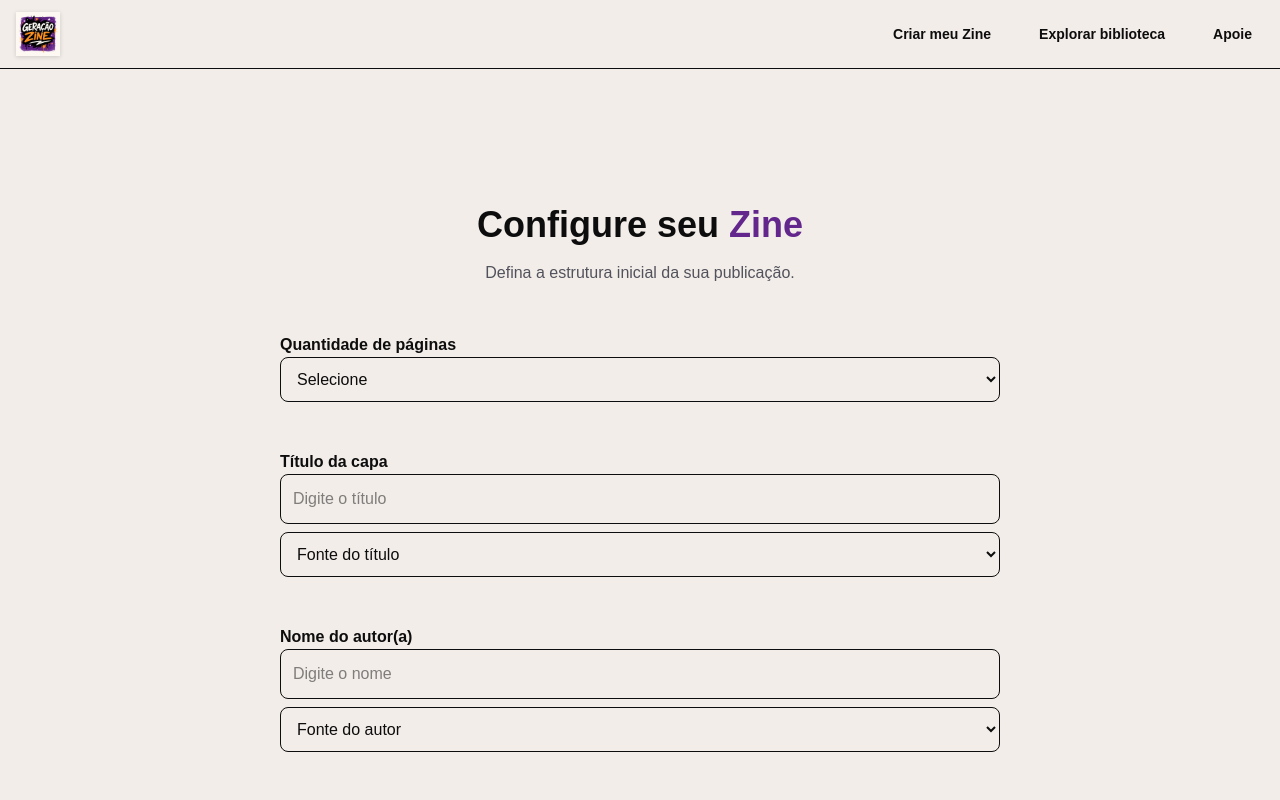
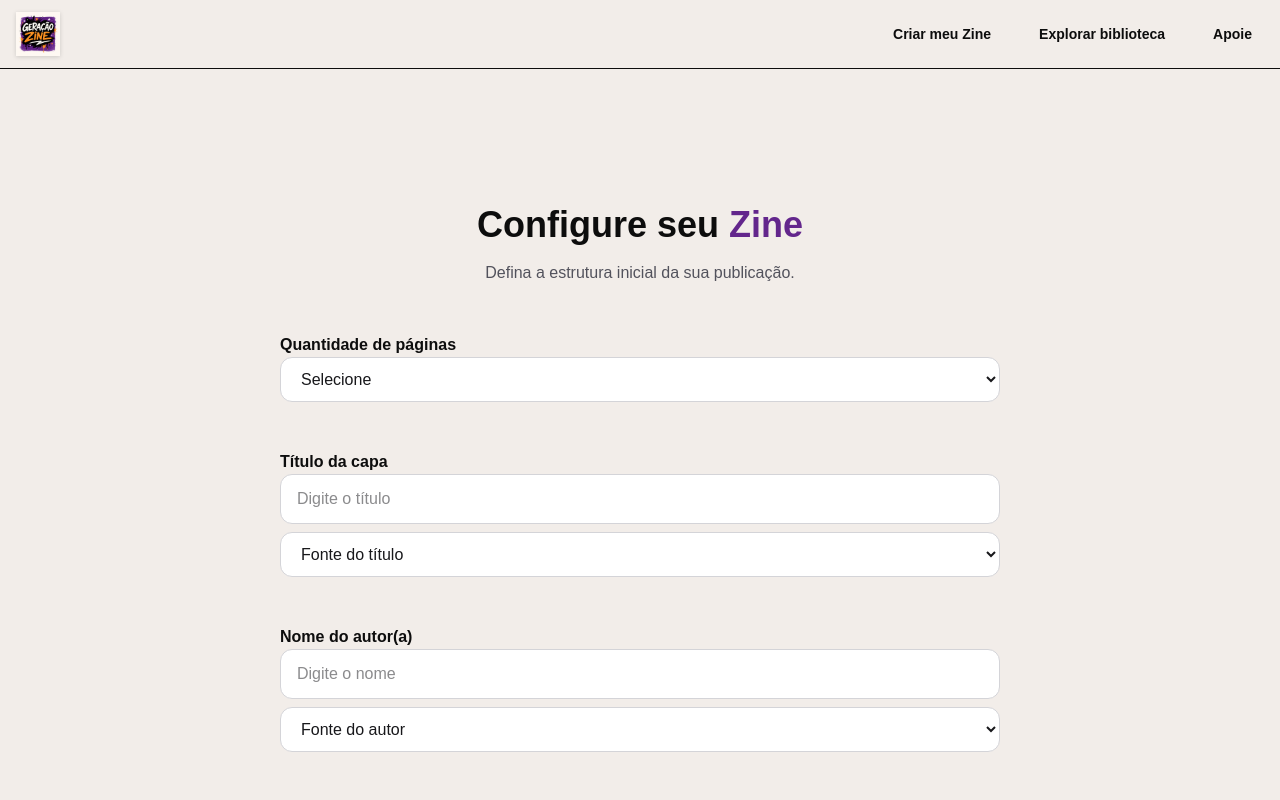
Before and after one commit to Geracao-Zine/geracao-zine, a Next.js app: page /Create in a window 1280 px wide. Shown: the top 800 px of the page. Built offline with nearby package versions, Linux system fonts and the light colour scheme.

Commit message:
melhorando páginas de edição do zine.

```diff
--- a/src/app/Create/page.tsx
+++ b/src/app/Create/page.tsx
@@ -1,5 +1,5 @@
 "use client";
-import { useState } from "react";
+import { useEffect, useState } from "react";
 import { useRouter } from "next/navigation";
 
 export default function CreatePage() {
@@ -18,7 +18,9 @@ export default function CreatePage() {
 	const [authorName, setAuthorName] = useState("");
 	const [authorFont, setAuthorFont] = useState("");
 	const [date, setDate] = useState(new Date());
-
+	useEffect(() => {
+		console.log("autor", authorName, "titulo", coverTitle, "páginas", pages, "data", date, "fonte título", titleFont, "fonte autor", authorFont);
+	}, [authorName, coverTitle, pages, date, titleFont, authorFont]);
 	const handleContinue = () => {
 		if (!pages || !coverTitle || !authorName) return;
 
@@ -31,7 +33,7 @@ export default function CreatePage() {
 			date: date.toISOString(),
 		});
 
-		router.push(`/editor?${params.toString()}`);
+		router.push(`/Editor?${params.toString()}`);
 	};
 
 	const isValid =
@@ -54,10 +56,24 @@ export default function CreatePage() {
 				<div className="space-y-2">
 					<label className="font-semibold">Quantidade de páginas</label>
 					<select
-						className="w-full border rounded-lg p-3"
+						value={pages ?? ""}
 						onChange={(e) => setPages(Number(e.target.value))}
+						className="
+							w-full
+							bg-white dark:bg-zinc-900
+							text-zinc-900 dark:text-zinc-100
+							border border-zinc-300 dark:border-zinc-700
+							rounded-xl
+							px-4 py-3
+							focus:outline-none
+							focus:ring-2
+							focus:ring-[var(--purple-dark)]
+							transition
+						"
 					>
-						<option value="">Selecione</option>
+						<option value="" className="text-zinc-400">
+							Selecione
+						</option>
 						{paginas.map((p) => (
 							<option key={p} value={p}>
 								{p} páginas
@@ -71,17 +87,42 @@ export default function CreatePage() {
 					<label className="font-semibold">Título da capa</label>
 					<input
 						type="text"
-						className="w-full border rounded-lg p-3"
+						className="
+							w-full
+							bg-white dark:bg-zinc-900
+							text-zinc-900 dark:text-zinc-100
+							border border-zinc-300 dark:border-zinc-700
+							rounded-xl
+							px-4 py-3
+							focus:outline-none
+							focus:ring-2
+							focus:ring-[var(--purple-dark)]
+							transition
+						"
 						placeholder="Digite o título"
 						value={coverTitle}
 						onChange={(e) => setCoverTitle(e.target.value)}
 					/>
 
 					<select
-						className="w-full border rounded-lg p-3"
+						value={titleFont}
 						onChange={(e) => setTitleFont(e.target.value)}
+						className="
+							w-full
+							bg-white dark:bg-zinc-900
+							text-zinc-900 dark:text-zinc-100
+							border border-zinc-300 dark:border-zinc-700
+							rounded-xl
+							px-4 py-3
+							focus:outline-none
+							focus:ring-2
+							focus:ring-[var(--purple-dark)]
+							transition
+						"
 					>
-						<option value="">Fonte do título</option>
+						<option value="" className="text-zinc-400">
+							Fonte do título
+						</option>
 						{fontes.map((fonte) => (
 							<option key={fonte.id} value={fonte.id}>
 								{fonte.name}
@@ -95,14 +136,36 @@ export default function CreatePage() {
 					<label className="font-semibold">Nome do autor(a)</label>
 					<input
 						type="text"
-						className="w-full border rounded-lg p-3"
+						className="
+							w-full
+							bg-white dark:bg-zinc-900
+							text-zinc-900 dark:text-zinc-100
+							border border-zinc-300 dark:border-zinc-700
+							rounded-xl
+							px-4 py-3
+							focus:outline-none
+							focus:ring-2
+							focus:ring-[var(--purple-dark)]
+							transition
+							"
 						placeholder="Digite o nome"
 						value={authorName}
 						onChange={(e) => setAuthorName(e.target.value)}
 					/>
 
 					<select
-						className="w-full border rounded-lg p-3"
+						className="
+							w-full
+							bg-white dark:bg-zinc-900
+							text-zinc-900 dark:text-zinc-100
+							border border-zinc-300 dark:border-zinc-700
+							rounded-xl
+							px-4 py-3
+							focus:outline-none
+							focus:ring-2
+							focus:ring-[var(--purple-dark)]
+							transition
+						"
 						onChange={(e) => setAuthorFont(e.target.value)}
 					>
 						<option value="">Fonte do autor</option>
@@ -119,7 +182,18 @@ export default function CreatePage() {
 					<label className="font-semibold">Data</label>
 					<input
 						type="date"
-						className="w-full border rounded-lg p-3"
+						className="
+							w-full
+							bg-white dark:bg-zinc-900
+							text-zinc-900 dark:text-zinc-100
+							border border-zinc-300 dark:border-zinc-700
+							rounded-xl
+							px-4 py-3
+							focus:outline-none
+							focus:ring-2
+							focus:ring-[var(--purple-dark)]
+							transition
+						"
 						onChange={(e) =>
 							setDate(new Date(e.target.value))
 						}
--- a/src/app/Editor/page.tsx
+++ b/src/app/Editor/page.tsx
@@ -1,29 +1,111 @@
 "use client";
 
+import { useSearchParams } from "next/navigation";
+import { useMemo } from "react";
+
 export default function EditorPage() {
+	const searchParams = useSearchParams();
 
-  return (
-    <main className="min-h-screen pt-[var(--navbar-height)] bg-zinc-100">
+	const pages = Number(searchParams.get("pages")) || 0;
+	const coverTitle = searchParams.get("coverTitle") || "";
+	const authorName = searchParams.get("authorName") || "";
+	const titleFont = searchParams.get("titleFont") || "font-sans";
+	const authorFont = searchParams.get("authorFont") || "font-sans";
+	const date = searchParams.get("date");
 
-      {/* Toolbar */}
-      <div className="w-full px-6 py-4 bg-white border-b flex items-center justify-between">
-        <h1 className="font-semibold">
-          Editor - Geração Zine
-        </h1>
+	const formattedDate = useMemo(() => {
+		if (!date) return "";
+		return new Date(date).toLocaleDateString("pt-BR");
+	}, [date]);
 
-        <div className="flex gap-4">
-          <button className="px-4 py-2 rounded-full bg-zinc-200 hover:bg-zinc-300 transition">
-            Salvar
-          </button>
+	const pageArray = Array.from({ length: pages }, (_, i) => i + 1);
 
-          <button className="px-4 py-2 rounded-full bg-[var(--purple-dark)] text-white hover:opacity-90 transition">
-            Publicar
-          </button>
-        </div>
-      </div>
+	return (
+		<main className="min-h-screen bg-zinc-100 dark:bg-black text-zinc-900 dark:text-zinc-100 p-10">
 
+			<div className="grid grid-cols-1 md:grid-cols-2 lg:grid-cols-3 gap-8">
 
+				{pageArray.map((pageNumber) => {
 
-    </main>
-  );
+					// 🟣 CAPA (Página 1)
+					if (pageNumber === 1) {
+						return (
+							<div
+								key={pageNumber}
+								className="
+									bg-gradient-to-br
+									from-purple-600
+									to-purple-900
+									text-white
+									shadow-2xl
+									rounded-2xl
+									aspect-[3/4]
+									flex flex-col
+									justify-between
+									p-8
+								"
+							>
+								<div>
+									<h1 className={`text-4xl font-bold leading-tight ${titleFont}`}>
+										{coverTitle}
+									</h1>
+								</div>
+
+								<div className="space-y-2">
+									<p className={`text-lg ${authorFont}`}>
+										{authorName}
+									</p>
+									<p className="text-sm opacity-80">
+										{formattedDate}
+									</p>
+								</div>
+							</div>
+						);
+					}
+
+					// ⚪ OUTRAS PÁGINAS
+					return (
+						<div
+							key={pageNumber}
+							className="
+								bg-white dark:bg-zinc-900
+								shadow-xl
+								rounded-2xl
+								aspect-[3/4]
+								border border-zinc-200 dark:border-zinc-800
+								flex flex-col
+								overflow-hidden
+							"
+						>
+							<div className="p-4 border-b border-zinc-200 dark:border-zinc-800 text-sm text-zinc-500">
+								Página {pageNumber}
+							</div>
+
+							<div
+								contentEditable
+								suppressContentEditableWarning
+								className="
+									flex-1
+									p-6
+									outline-none
+									focus:bg-zinc-50 dark:focus:bg-zinc-800
+									transition
+								"
+							>
+								<p className="text-zinc-400">
+									Clique aqui para editar...
+								</p>
+							</div>
+
+							<div className="p-3 text-center text-xs text-zinc-400 border-t border-zinc-200 dark:border-zinc-800">
+								{pageNumber}
+							</div>
+						</div>
+					);
+				})}
+
+			</div>
+
+		</main>
+	);
 }
```
